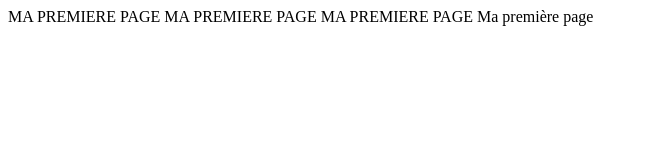
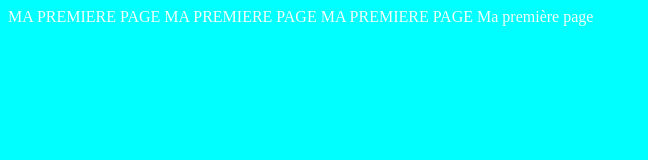
Before and after one commit to guillaume-bgr/projet_git, a plain HTML site: page index.html in a window 1280 px wide. Shown: the whole page, without its empty margins (0-648 px from the left). Drawn offline with Linux system fonts and the light colour scheme.

Commit message:
edit text color

```diff
--- a/assets/css/style.css
+++ b/assets/css/style.css
@@ -0,0 +1,5 @@
+body
+{
+background-color: aqua;
+color: azure;
+}
--- a/index.html
+++ b/index.html
@@ -4,6 +4,7 @@
     <meta charset="UTF-8">
     <meta name="viewport" content="width=device-width, initial-scale=1.0">
     <title>Document</title>
+    <link rel="stylesheet" href="assets/css/style.css">
 </head>
 <body>
    MA PREMIERE PAGE
```
